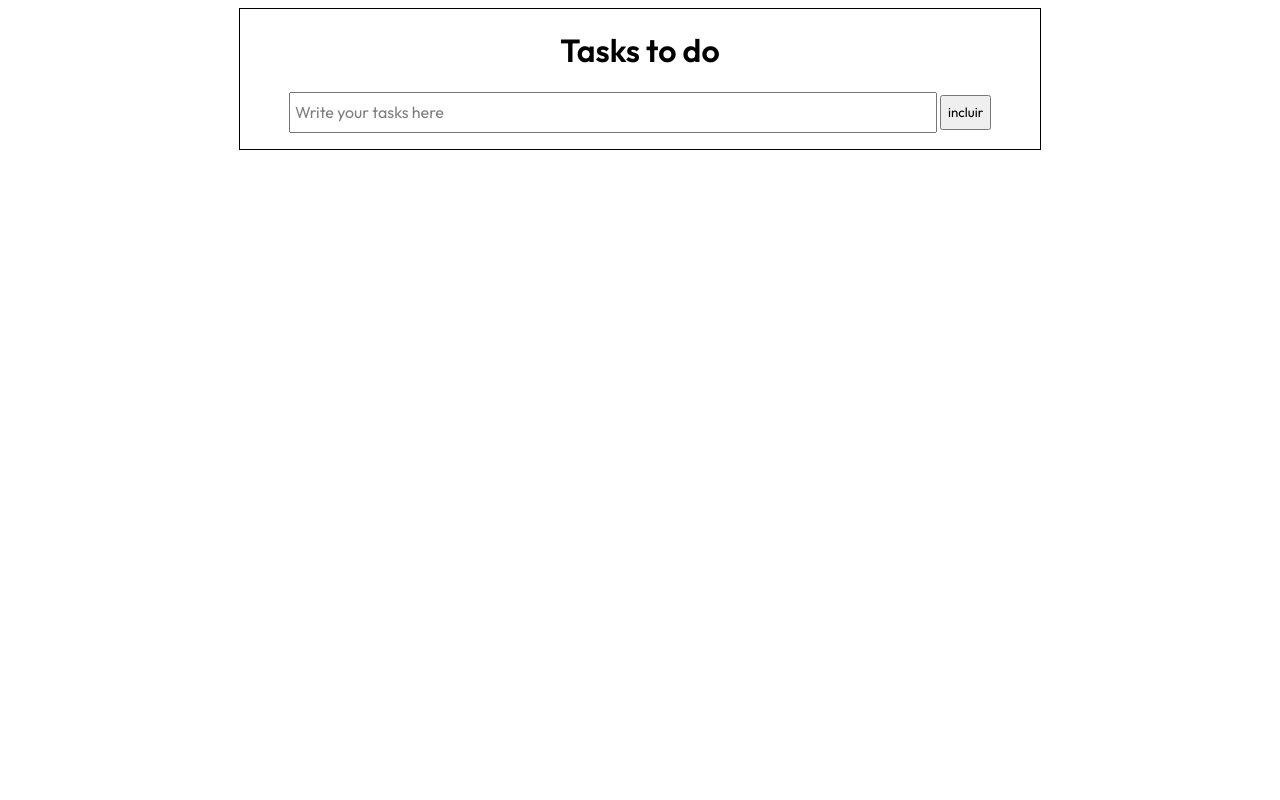
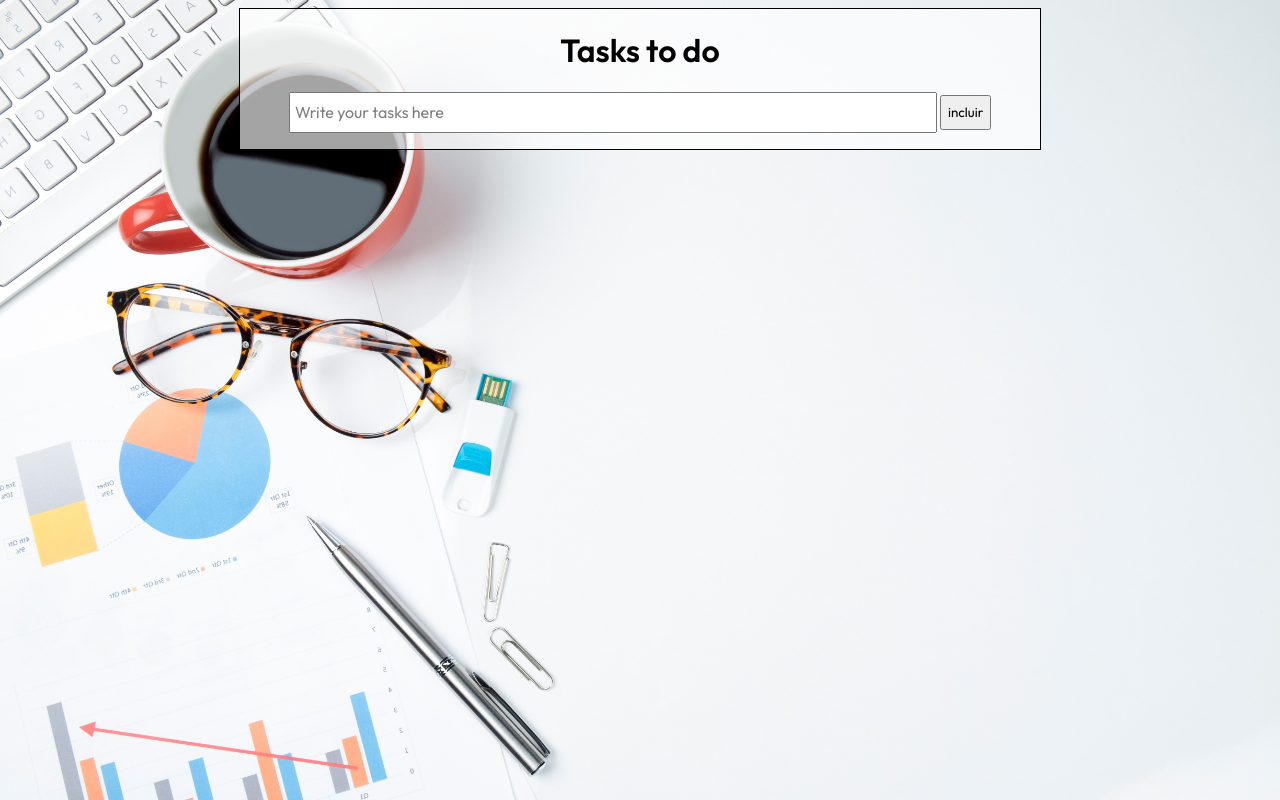
Before and after one commit to Eldio-Neto/ToDoList, a plain HTML site: page index.html in a window 1280 px wide. Drawn offline with Linux system fonts and the light colour scheme.

Commit message:
adicionando BG

```diff
--- a/SRC/css/style.css
+++ b/SRC/css/style.css
@@ -2,6 +2,13 @@
 
 *{
     font-family: "Outfit", Arial, sans-serif;
+}
+
+body{
+    background: url(../images/paper-pencil-work-touch-business-usb.jpg) no-repeat top center;
+    background-size: cover;
+    background-attachment: fixed;
+
 }
 ul{
     list-style: none;
@@ -22,6 +29,7 @@ ul li button{
 
 .container{
     position: relative;
+    background-color: rgba(255, 255, 255, 0.644);
     max-width: 800px;
     margin: auto;
     border: 1px solid black;
```
Also changed, not shown: SRC/images/paper-pencil-work-touch-business-usb.jpg (added).
